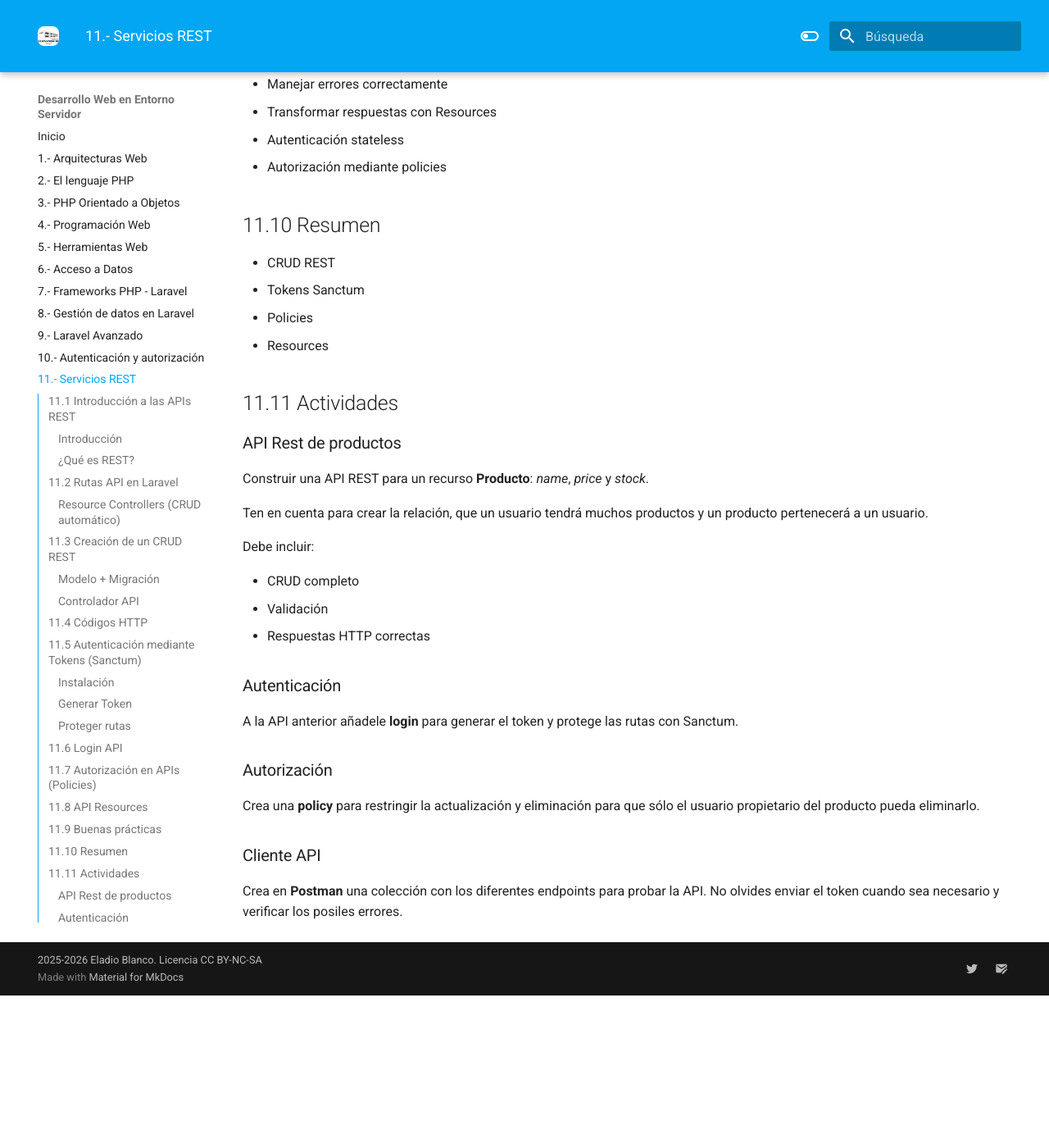
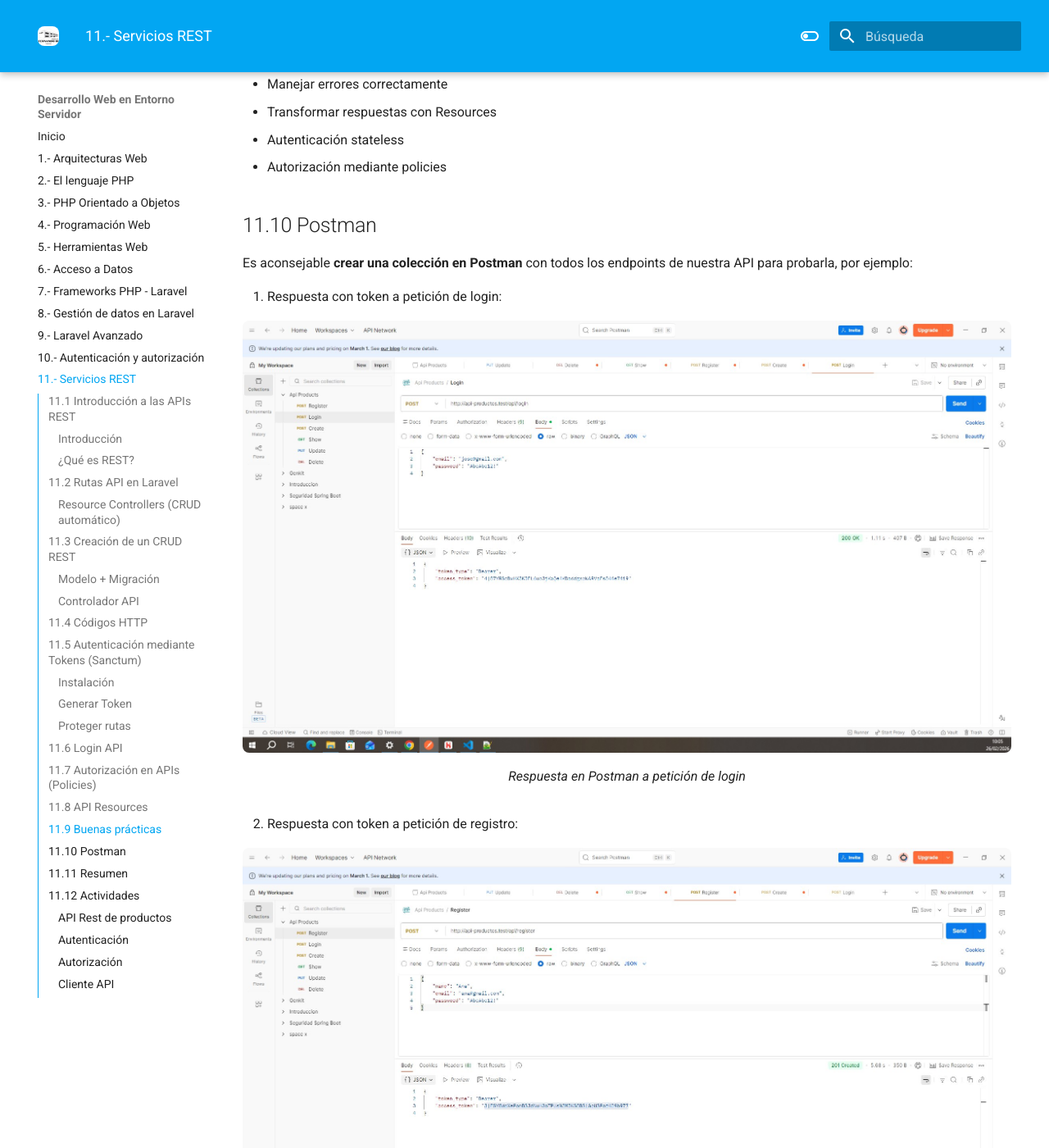
Before and after one commit to elblo/dwes2526, an MkDocs documentation site: the page built from docs/11laravelAPI.md, in a window 1280 px wide and 1400 px high, scrolled down 7593 px. Shown: the whole window at 82% size. Built offline with MkDocs 1.6.1 and Material for MkDocs 9.7.7, drawn with Linux system fonts in a browser that asks for light colours; before the commit the page ends 8807 px from its top, so only the background shows below that; some of the changed text lies outside the part shown.

Commit message:
Añadido apartado Postman en t11

```diff
--- a/docs/11laravelAPI.md
+++ b/docs/11laravelAPI.md
@@ -390,14 +390,55 @@
 - Autenticación stateless
 - Autorización mediante policies
 
-## 11.10 Resumen
+## 11.10 Postman
+
+Es aconsejable **crear una colección en Postman** con todos los endpoints de nuestra API para probarla, por ejemplo:
+
+1. Respuesta con token a petición de login:
+
+<figure style="align: center;">
+    <img src="imagenes/11/01-peticion-login.jpeg">
+    <figcaption>Respuesta en Postman a petición de login</figcaption>
+</figure>
+
+2. Respuesta con token a petición de registro:
+
+<figure style="align: center;">
+    <img src="imagenes/11/02-peticion-registro.jpeg">
+    <figcaption>Respuesta en Postman a petición de registro</figcaption>
+</figure>
+
+3. Respuesta a petición de crear producto sin enviar token:
+
+<figure style="align: center;">
+    <img src="imagenes/11/03-peticion-sin-token.jpeg">
+    <figcaption>Respuesta en Postman a petición sin adjuntar token</figcaption>
+</figure>
+
+4. Respuesta a petición de crear producto enviando token:
+
+A. Pestaña *Authorization* con token:
+
+<figure style="align: center;">
+    <img src="imagenes/11/04-peticion-con-token-Authorization.jpeg">
+    <figcaption>Respuesta en Postman a petición adjuntando token. Pestaña Authorization</figcaption>
+</figure>
+
+B. Pestaña *Body* con el objeto a crear:
+
+<figure style="align: center;">
+    <img src="imagenes/11/04-peticion-con-token-Body.jpeg">
+    <figcaption>Respuesta en Postman a petición adjuntando token. Pestaña Body</figcaption>
+</figure>
+
+## 11.11 Resumen
 
 - CRUD REST
 - Tokens Sanctum
 - Policies
 - Resources
 
-## 11.11 Actividades
+## 11.12 Actividades
 
 ### API Rest de productos
 
```
Also changed, not shown: docs/imagenes/11/01-peticion-login.jpeg (added), docs/imagenes/11/02-peticion-registro.jpeg (added), docs/imagenes/11/03-peticion-sin-token.jpeg (added), docs/imagenes/11/04-peticion-con-token-Authorization.jpeg (added), docs/imagenes/11/04-peticion-con-token-Body.jpeg (added).
